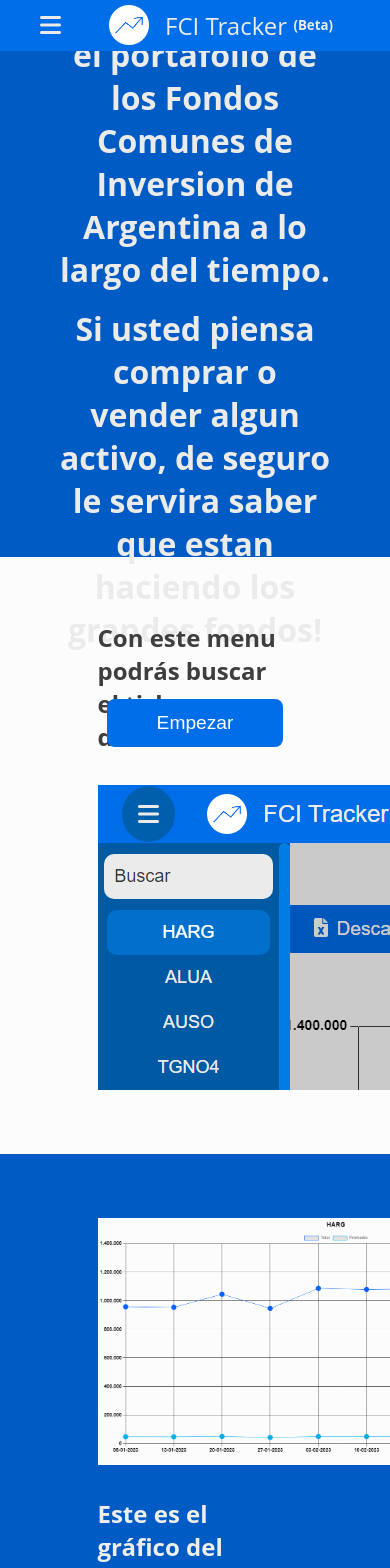
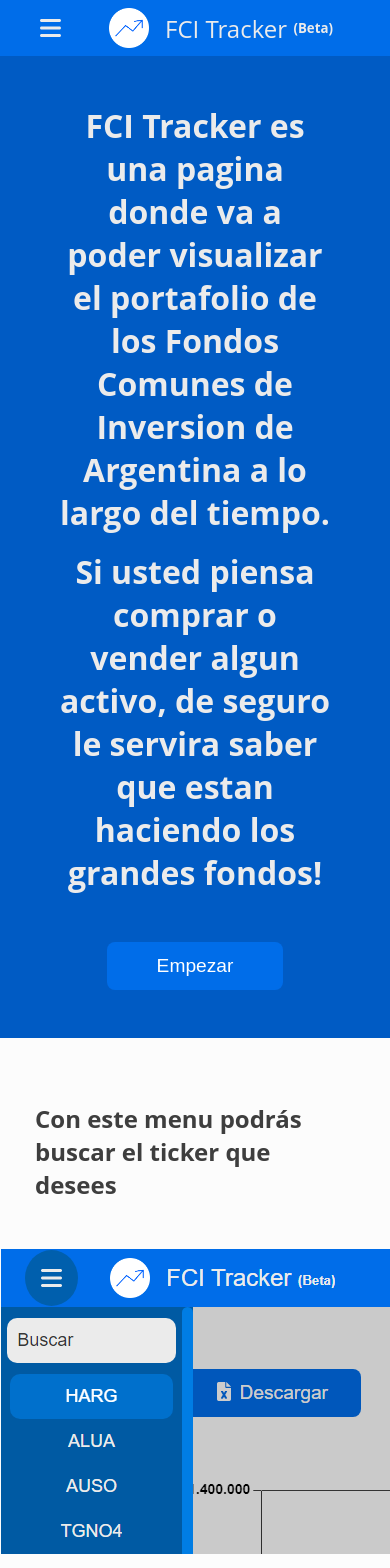
Before and after one commit to Lucapo01/Argentine-Tracker, a React (Create React App) app in the folder frontend/: page / in a window 390 px wide. Shown: the top 1568 px of the page. Built offline with nearby package versions, Linux system fonts and the light colour scheme.

Commit message:
header and graph min-height fixed and home page fixed for mobile

```diff
--- a/frontend/src/App.css
+++ b/frontend/src/App.css
@@ -25,7 +25,7 @@ button:hover {
 .backdrop {
         width: 100vw;
         height: 94vh;
-        top: 6vh;
+        top: 3.5em;
         left: 0;
         background-color: rgba(0, 0, 0, 0.2);
         position: fixed;
--- a/frontend/src/components/Compare.css
+++ b/frontend/src/components/Compare.css
@@ -5,7 +5,7 @@
         display: flex;
         flex-direction: column;
         position: relative;
-        top: 6vh;
+        top: 3.5em;
         padding-bottom: 4rem;
 }
 
--- a/frontend/src/components/Graph.css
+++ b/frontend/src/components/Graph.css
@@ -6,7 +6,7 @@
         width: 100%;
         min-height: 94vh;
         position: relative;
-        top: 5vh;
+        top: 3.5em;
         color: black;
         padding-top: 2rem;
         padding-bottom: 3rem;
--- a/frontend/src/components/Graph.js
+++ b/frontend/src/components/Graph.js
@@ -30,7 +30,7 @@ const Graph = ({ changeTickerId }) => {
             const res = await fetch(`http://${process.env.REACT_APP_PORT}/tickers/${id}`)
             const data = await res.json()
 
-            if (data.funds.total.dates.length % 2 === 0 || data.funds.total.dates.length > 34) {
+            if (data.funds.total.dates.length % 2 === 0 && data.funds.total.dates.length > 34) {
                 data.funds.total.dates.shift()
                 data.funds.total.prices.shift()
                 data.funds.total.qty.shift()
--- a/frontend/src/components/Header.css
+++ b/frontend/src/components/Header.css
@@ -1,7 +1,8 @@
 .header {
         background-color: #006de9;
         width: 100%;
-        height: 6vh;
+        min-height: 3.5em;
+        /* height: 6vh; */
         position: fixed;
         display: flex;
         align-items: center;
--- a/frontend/src/components/Home.css
+++ b/frontend/src/components/Home.css
@@ -3,17 +3,20 @@
         flex-direction: column;
         width: 100%;
         position: relative;
-        top: 6vh;
+        top: 3.5em;
 }
 
 .welcome-container {
         background-color: #005bc4;
         width: 100%;
-        height: 60vh;
+        min-height: 70vh;
+        height: auto;
         display: flex;
         flex-direction: column;
         justify-content: center;
         align-items: center;
+        padding-top: 3rem;
+        padding-bottom: 3rem;
 }
 
 .welcome {
@@ -42,6 +45,7 @@
 
 .tutorial-block h2 {
         margin-bottom: 2rem;
+        padding-left: 3rem;
 }
 
 .tutorial-block-even h2 {
@@ -49,6 +53,7 @@
 }
 
 .tutorial-text-img {
+        min-width: 50rem;
         width: 50%;
         display: flex;
         justify-content: space-between;
@@ -63,3 +68,25 @@
 .grafico-img {
         width: 30rem;
 }
+
+@media only screen and (max-width: 1000px) {
+        .tutorial-text-img {
+                min-width: 50rem;
+                width: 50%;
+                display: flex;
+                flex-direction: column;
+                justify-content: center;
+                align-items: center;
+        }
+
+        .tutorial-block h2 {
+                margin-bottom: 3rem;
+                padding-left: 0;
+        }
+
+        .tutorial-block-even h2 {
+                margin-top: 3rem;
+                margin-bottom: 0rem;
+        }
+
+}
--- a/frontend/src/components/LineChart.css
+++ b/frontend/src/components/LineChart.css
@@ -4,6 +4,7 @@
         align-items: center;
         width: 70vw;
         min-width: 60rem;
+        min-height: 35em;
         height: 70vh;
         position: relative;
         transition: all 0.2s ease-in-out;
@@ -12,13 +13,5 @@
 @media only screen and (max-width: 1000px) {
         .line-chart {
                 min-width: 90vw;
-                height: 60vh;
         }
 }
-
-@media only screen and (max-width: 700px) {
-        .line-chart {
-                min-width: 90vw;
-                height: 400px;
-        }
-}
--- a/frontend/src/components/Tickers.css
+++ b/frontend/src/components/Tickers.css
@@ -11,7 +11,7 @@
         align-self: flex-start;
         overflow-y: auto;
         position: fixed;
-        top: 6vh;
+        top: 3.5em;
         left: -15rem;
         transition: all 0.2s ease-in-out;
         z-index: 5;
```
Also changed, not shown: 1 other file (tests, documents, lock files or other folders).
